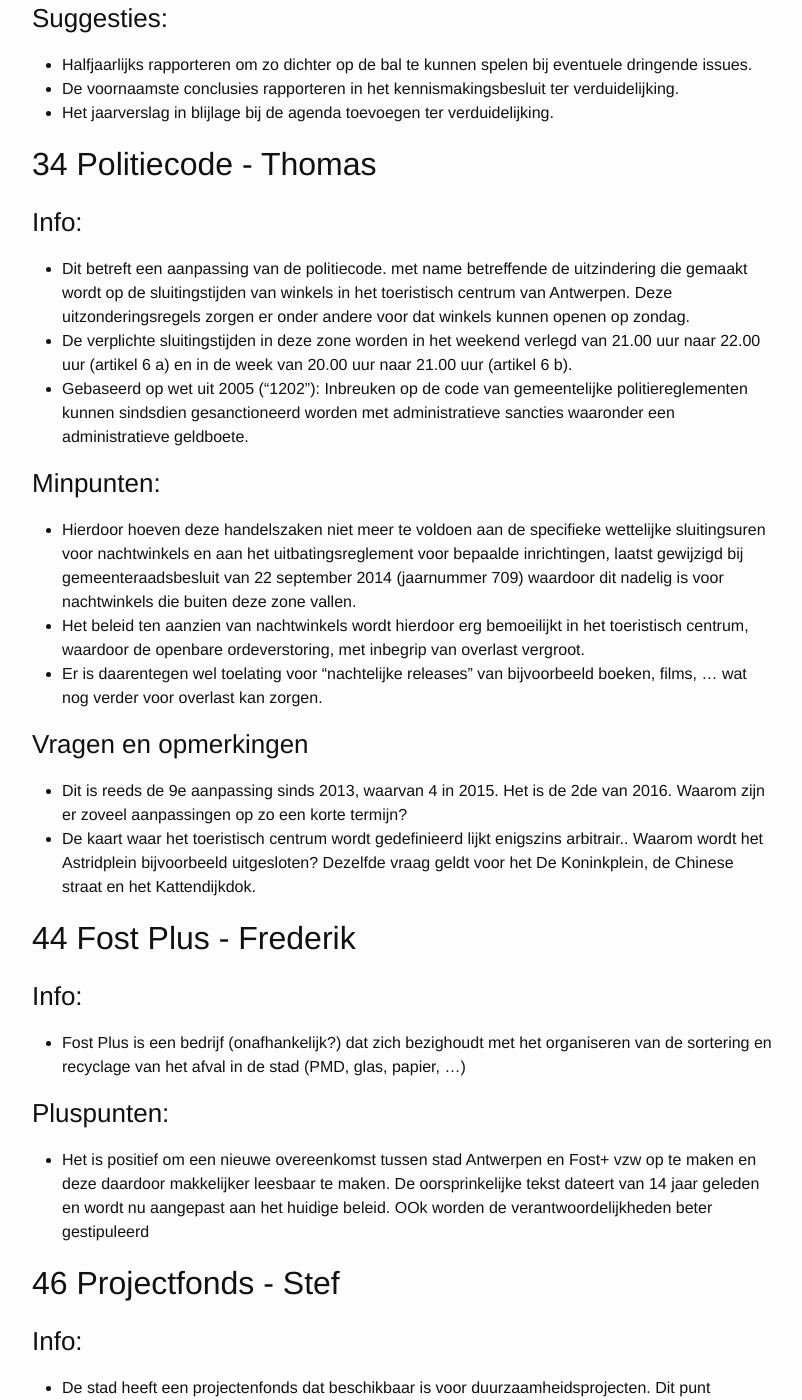
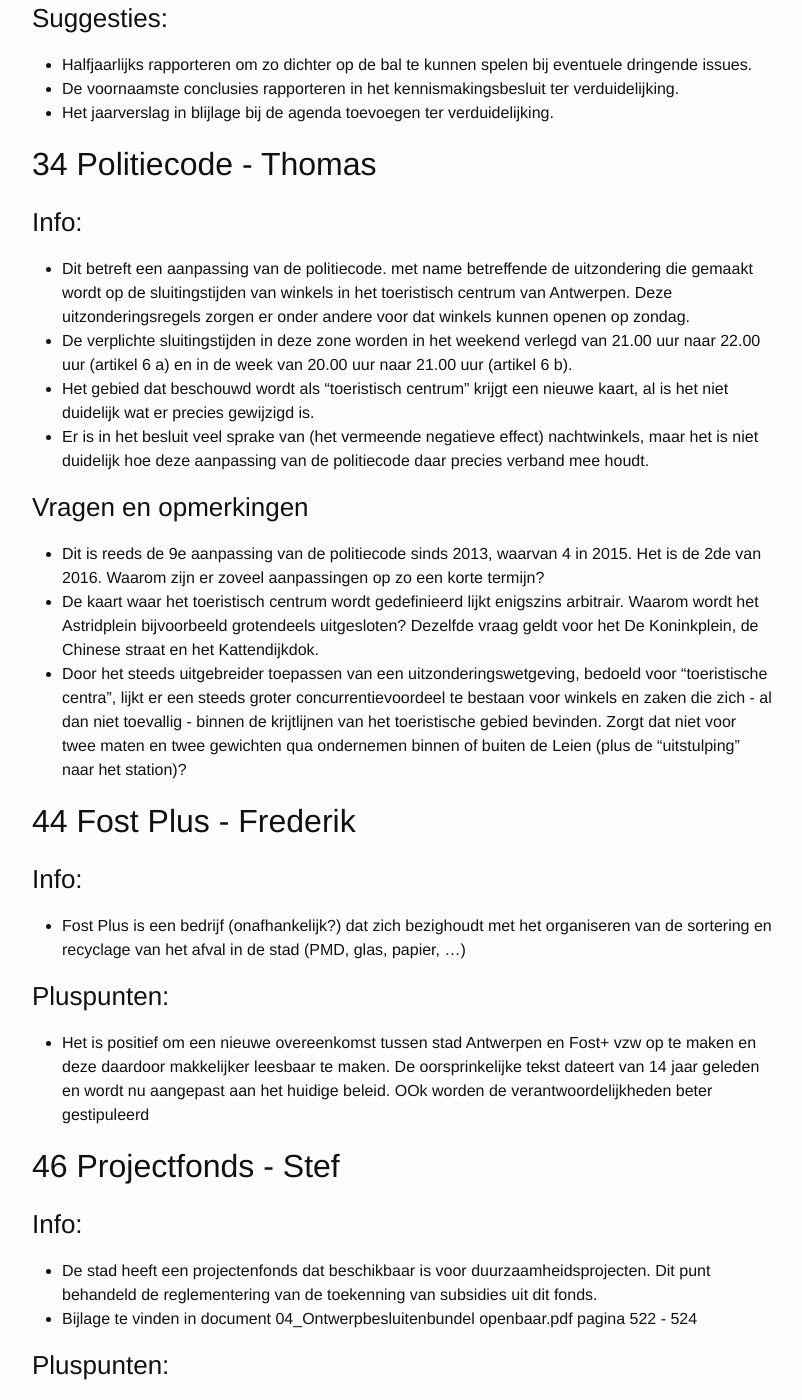
Before and after one commit to tgoorden/burgerraad, a Jekyll site: the page built from _posts/2016-06-25-verslag-burgerraad.markdown, in a window 1280 px wide and 1400 px high, scrolled down 687 px. Shown: the whole window, without its empty margins (238-1040 px from the left). Built offline with Jekyll 4.4.1, drawn with Linux system fonts in a browser that asks for light colours; some of the changed text lies outside the part shown.

```diff
--- a/_posts/2016-06-25-verslag-burgerraad.markdown
+++ b/_posts/2016-06-25-verslag-burgerraad.markdown
@@ -28,18 +28,15 @@ De behandelde agenda punten deze week:
 ## 34 Politiecode - Thomas
 
 ### Info:
-* Dit betreft een aanpassing van de politiecode. met name betreffende de uitzindering die gemaakt wordt op de sluitingstijden van winkels in het toeristisch centrum van Antwerpen. Deze uitzonderingsregels zorgen er onder andere voor dat winkels kunnen openen op zondag.
+* Dit betreft een aanpassing van de politiecode. met name betreffende de uitzondering die gemaakt wordt op de sluitingstijden van winkels in het toeristisch centrum van Antwerpen. Deze uitzonderingsregels zorgen er onder andere voor dat winkels kunnen openen op zondag.
 * De verplichte sluitingstijden in deze zone worden in het weekend verlegd van 21.00 uur naar 22.00 uur (artikel 6 a) en in de week van 20.00 uur naar 21.00 uur (artikel 6 b).
-* Gebaseerd op wet uit 2005 ("1202"): Inbreuken op de code van gemeentelijke politiereglementen kunnen sindsdien gesanctioneerd worden met administratieve sancties waaronder een administratieve geldboete.
-
-### Minpunten:
-* Hierdoor hoeven deze handelszaken niet meer te voldoen aan de specifieke wettelijke sluitingsuren voor nachtwinkels en aan het uitbatingsreglement voor bepaalde inrichtingen, laatst gewijzigd bij gemeenteraadsbesluit van 22 september 2014 (jaarnummer 709) waardoor dit nadelig is voor nachtwinkels die buiten deze zone vallen.
-* Het beleid ten aanzien van nachtwinkels wordt hierdoor erg bemoeilijkt in het toeristisch centrum, waardoor de openbare ordeverstoring, met inbegrip van overlast vergroot.
-* Er is daarentegen wel toelating voor "nachtelijke releases" van bijvoorbeeld boeken, films, ... wat nog verder voor overlast kan zorgen.
+* Het gebied dat beschouwd wordt als "toeristisch centrum" krijgt een nieuwe kaart, al is het niet duidelijk wat er precies gewijzigd is.
+* Er is in het besluit veel sprake van (het vermeende negatieve effect) nachtwinkels, maar het is niet duidelijk hoe deze aanpassing van de politiecode daar precies verband mee houdt.
 
 ### Vragen en opmerkingen
-* Dit is reeds de 9e aanpassing sinds 2013, waarvan 4 in 2015. Het is de 2de van 2016. Waarom zijn er zoveel aanpassingen op zo een korte termijn?
-* De kaart waar het toeristisch centrum wordt gedefinieerd lijkt enigszins arbitrair.. Waarom wordt het Astridplein bijvoorbeeld uitgesloten? Dezelfde vraag geldt voor het De Koninkplein, de Chinese straat en het Kattendijkdok.
+* Dit is reeds de 9e aanpassing van de politiecode sinds 2013, waarvan 4 in 2015. Het is de 2de van 2016. Waarom zijn er zoveel aanpassingen op zo een korte termijn?
+* De kaart waar het toeristisch centrum wordt gedefinieerd lijkt enigszins arbitrair. Waarom wordt het Astridplein bijvoorbeeld grotendeels uitgesloten? Dezelfde vraag geldt voor het De Koninkplein, de Chinese straat en het Kattendijkdok.
+* Door het steeds uitgebreider toepassen van een uitzonderingswetgeving, bedoeld voor "toeristische centra", lijkt er een steeds groter concurrentievoordeel te bestaan voor winkels en zaken die zich - al dan niet toevallig - binnen de krijtlijnen van het toeristische gebied bevinden. Zorgt dat niet voor twee maten en twee gewichten qua ondernemen binnen of buiten de Leien (plus de "uitstulping" naar het station)?
 
 ## 44 Fost Plus - Frederik
 
```
Also changed, not shown: manier_van_werken.md (added, +17 -0 lines), vragen.md (added, +14 -0 lines).
